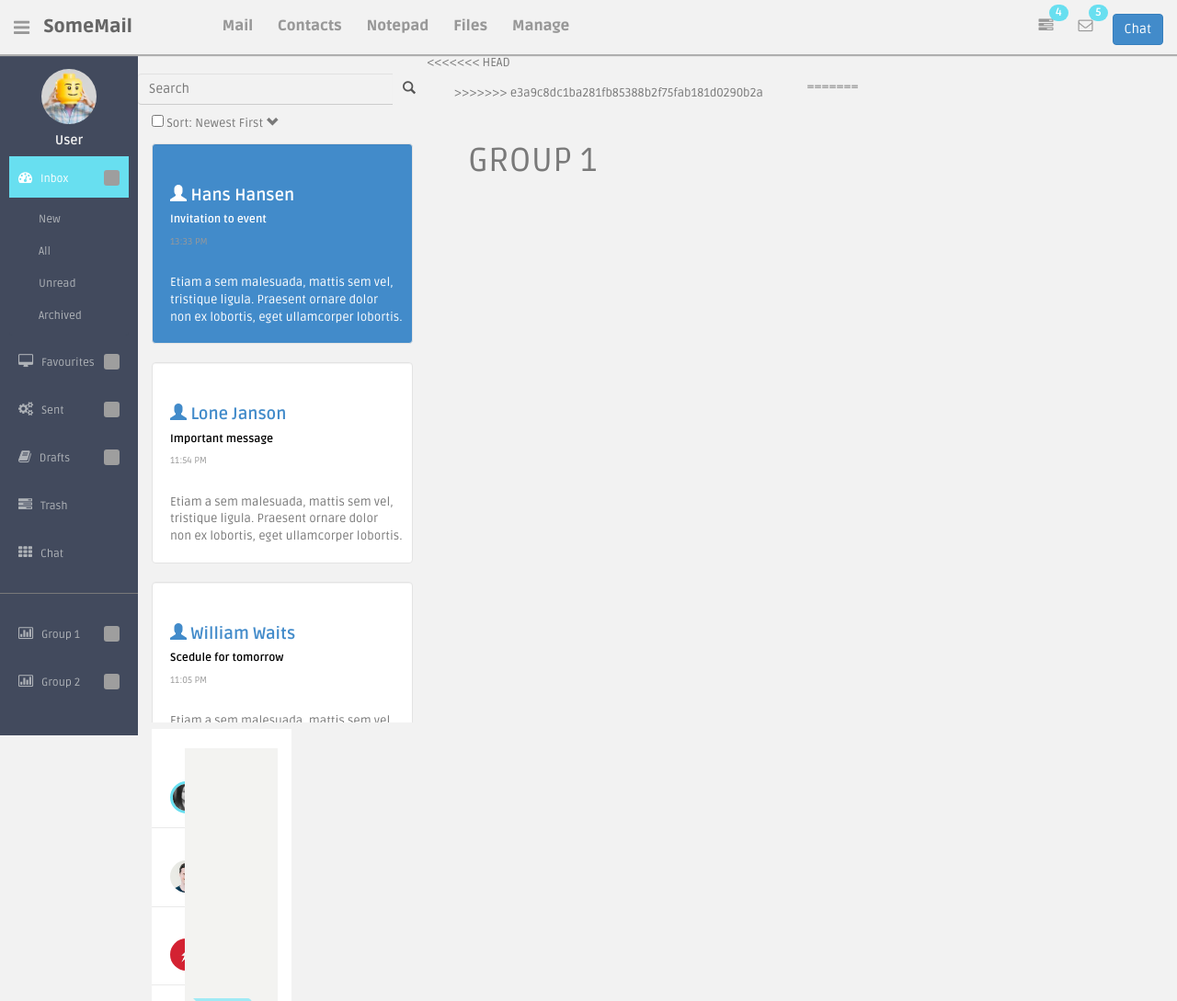
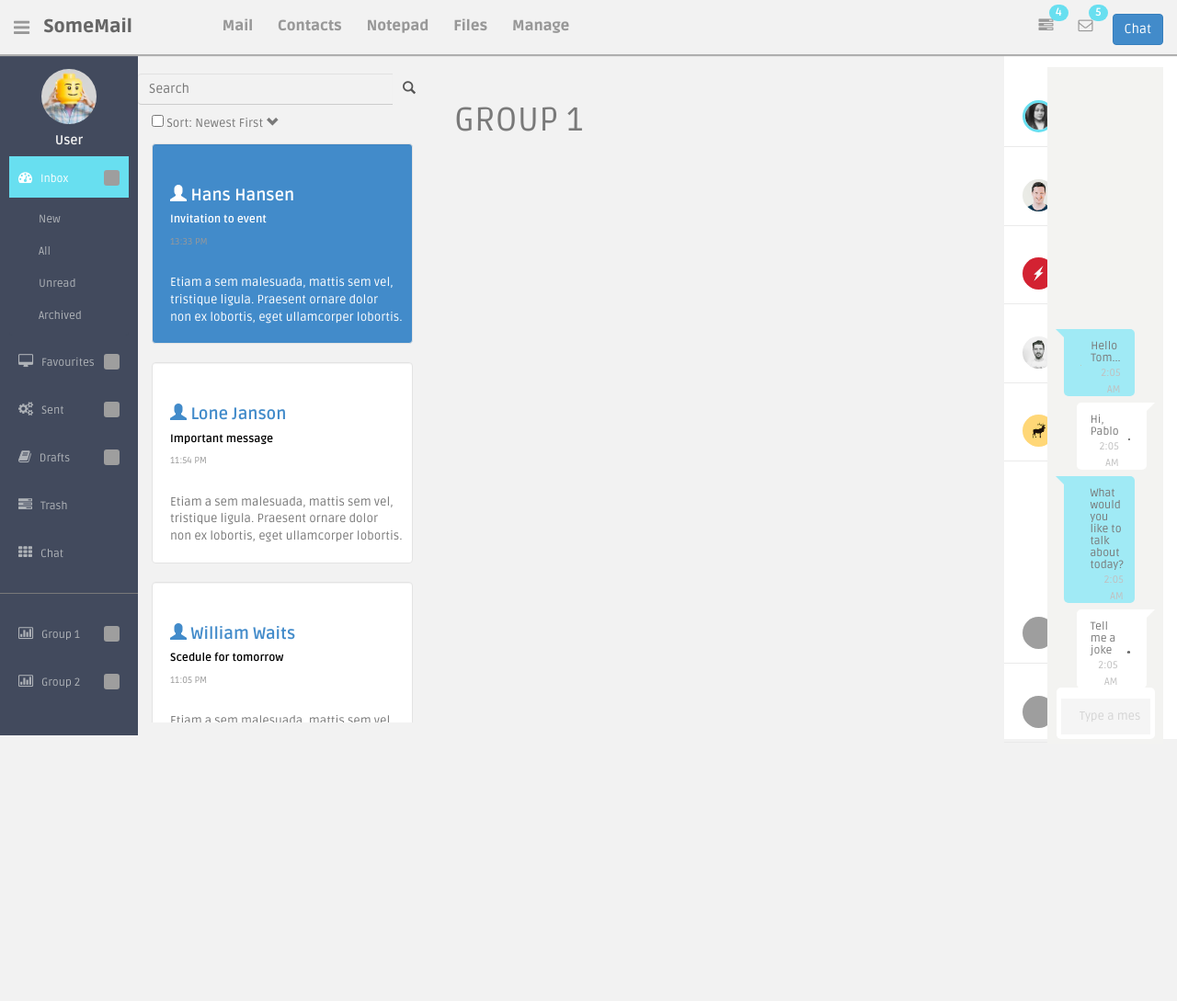
Before and after one commit to alexduxx/HCI-webMail, a PHP site: page / in a window 1280 px wide; the page is wider, and only the part inside the window is pictured. Shown: the top 1089 px of that part at 92% size. After the commit the page ends 804 px from the top of that part, so only its background shows below. Run offline with PHP 8.4, Linux system fonts and the light colour scheme; some libraries are stand-ins or nearby versions; grey boxes are pictures that could not be loaded.

Commit message:
hopefully

```diff
--- a/index.php
+++ b/index.php
@@ -106,11 +106,9 @@ include 'includes/header.php';
       </div>
 
     <!-- id="content-right" -->
-<<<<<<< HEAD
-      <div  class="col-lg-8">
-=======
-      <div  class="col-md-8" id="right">
->>>>>>> e3a9c8dc1ba281fb85388b2f75fab181d0290b2a
+
+
+      <div  class="col-lg-8" id="right">
         <div class="container">
           <span class="glyphicon glyphicon-menu-left"></span>
           <h1>GROUP 1</h1>
```
